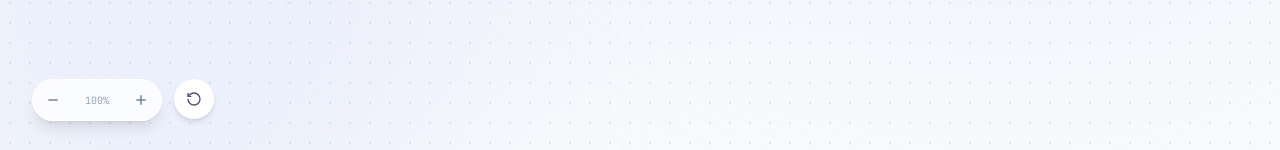
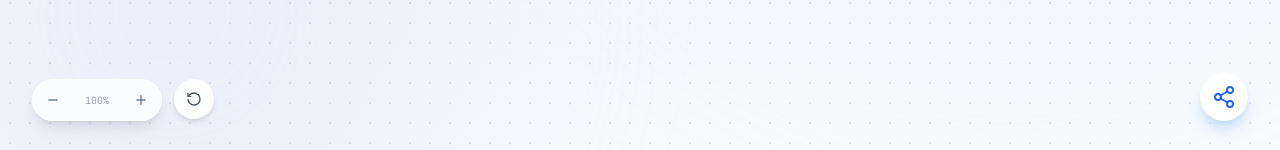
Before and after one commit to vfxLY/vfxLY.github.io, a React (Vite) app: page / in a window 1280 px wide. Shown: the part 647-797 px from the top of the page. Built offline with nearby package versions, Linux system fonts and the light colour scheme.

Commit message:
添加功能在右下脚添加个小图标用来显示和关闭画布上的虚线开关

```diff
--- a/components/features/InfiniteCanvasTab.tsx
+++ b/components/features/InfiniteCanvasTab.tsx
@@ -138,6 +138,9 @@ const InfiniteCanvasTab: React.FC<InfiniteCanvasTabProps> = ({ serverUrl, setSer
 
   // Copy/Paste State
   const [clipboard, setClipboard] = useState<CanvasItem[]>([]);
+
+  // Connection Visibility State
+  const [showConnections, setShowConnections] = useState(true);
 
   // Dragging State
   const [isDragging, setIsDragging] = useState(false);
@@ -1790,7 +1793,7 @@ const InfiniteCanvasTab: React.FC<InfiniteCanvasTabProps> = ({ serverUrl, setSer
                 className="absolute origin-top-left will-change-transform"
                 style={{ transform: `translate(${view.x}px, ${view.y}px) scale(${view.scale})` }}
               >
-                  {renderConnections()}
+                  {showConnections && renderConnections()}
 
                   {items.map(item => (
                       <div
@@ -1872,6 +1875,36 @@ const InfiniteCanvasTab: React.FC<InfiniteCanvasTabProps> = ({ serverUrl, setSer
                </button>
           </div>
 
+          {/* Connection Toggle (Bottom Right) */}
+          <div className="absolute bottom-8 right-8 z-50">
+            <button
+                className={`w-12 h-12 bg-white rounded-full shadow-lg flex items-center justify-center transition-all hover:scale-110 active:scale-95 ${showConnections ? 'text-blue-600 shadow-blue-200' : 'text-slate-400'}`}
+                onClick={() => setShowConnections(!showConnections)}
+                title={showConnections ? "Hide Connections" : "Show Connections"}
+            >
+                <svg width="24" height="24" viewBox="0 0 24 24" fill="none" stroke="currentColor" strokeWidth="2" strokeLinecap="round" strokeLinejoin="round">
+                    {showConnections ? (
+                        <>
+                            <circle cx="18" cy="5" r="3"></circle>
+                            <circle cx="6" cy="12" r="3"></circle>
+                            <circle cx="18" cy="19" r="3"></circle>
+                            <line x1="8.59" y1="13.51" x2="15.42" y2="17.49"></line>
+                            <line x1="15.41" y1="6.51" x2="8.59" y2="10.49"></line>
+                        </>
+                    ) : (
+                        <>
+                            <path d="M18 5a3 3 0 1 0-3 3"/>
+                            <path d="M6 12a3 3 0 1 0 3 3"/>
+                            <path d="M18 19a3 3 0 1 0-3-3"/>
+                            <line x1="8.59" y1="13.51" x2="10" y2="14.33" opacity="0.3"></line>
+                            <line x1="15.41" y1="6.51" x2="14" y2="7.33" opacity="0.3"></line>
+                            <line x1="2" y1="2" x2="22" y2="22" className="text-slate-300"></line>
+                        </>
+                    )}
+                </svg>
+            </button>
+          </div>
+
           {/* Elegant FAB */}
           <div className="absolute left-6 top-1/2 -translate-y-1/2 z-50 flex flex-row items-center gap-6 group">
                <button className="w-14 h-14 bg-slate-900 rounded-2xl shadow-2xl shadow-slate-900/30 flex items-center justify-center text-white transition-all duration-500 group-hover:rotate-90 hover:scale-110 active:scale-95 shrink-0 z-20">
```
